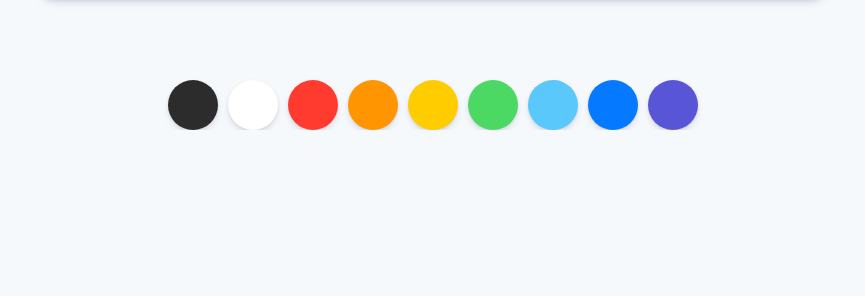
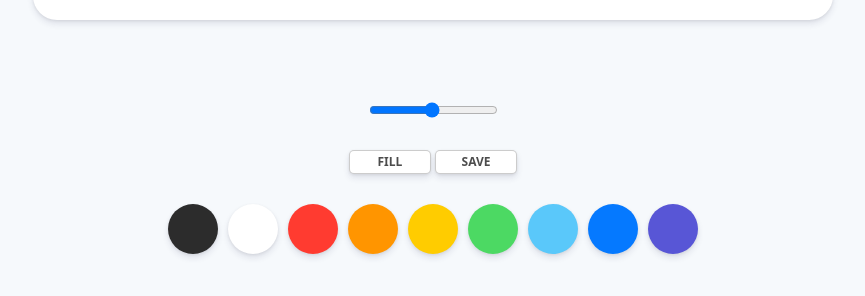
Before and after one commit to seoye0ng/paint-js, a plain HTML site: page index.html in a window 1280 px wide. Shown: the part 880-1176 px from the top of the page, without its empty margins (207-1072 px from the left). Before the commit the page ends 1010 px from the top, so only its background shows below. Drawn offline with Linux system fonts and the light colour scheme.

Commit message:
1.2 Styles part Two

```diff
--- a/index.html
+++ b/index.html
@@ -10,6 +10,20 @@
   <body>
     <canvas id="jsCanvas" class="canvas"></canvas>
     <div class="controls">
+      <div class="controls__range">
+        <input
+          type="range"
+          id="jsRange"
+          min="0.1"
+          max="5"
+          value="2.5"
+          step="0.1"
+        /><!--최소 0.1까지/ 최대 5까지/ 기본값은 2.5/ 조절은 0.1씩-->
+      </div>
+      <div class="controls__btns">
+        <button id="jsMode">Fill</button>
+        <button id="jsSave">Save</button>
+      </div>
       <div class="controls__colors" id="jsColors">
         <div class="controls__color" style="background-color: #2c2c2c"></div>
         <div class="controls__color" style="background-color: white"></div>
--- a/styles.css
+++ b/styles.css
@@ -6,7 +6,7 @@ body {
   display: flex;
   flex-direction: column;
   align-items: center;
-  padding-top: 80px;
+  padding: 100px 0;
 }
 
 .canvas {
@@ -16,8 +16,40 @@ body {
   border-radius: 3%;
   box-shadow: 0 4px 6px rgba(50, 50, 93, 0.11), 0 1px 3px rgba(0, 0, 0, 0.08);
 }
+
 .controls {
   margin-top: 80px;
+  display: flex;
+  flex-direction: column;
+  align-items: center;
+}
+
+.controls .controls__range {
+  margin-bottom: 30px;
+}
+
+.controls__btns {
+  margin-bottom: 30px;
+}
+
+.controls__btns button {
+  all: unset;
+  background-color: white;
+  padding: 5px 0;
+  width: 80px;
+  text-align: center;
+  border-radius: 5px;
+  box-shadow: 0 4px 6px rgba(50, 50, 93, 0.11), 0 1px 3px rgba(0, 0, 0, 0.08);
+  border: 1.5px solid rgba(0, 0, 0, 0.2);
+  color: rgba(0, 0, 0, 0.7);
+  font-size: 12px;
+  font-weight: 800;
+  text-transform: uppercase;
+  cursor: pointer;
+}
+
+.controls__btns button:active {
+  transform: scale(0.96);
 }
 
 .controls .controls__colors {
```
